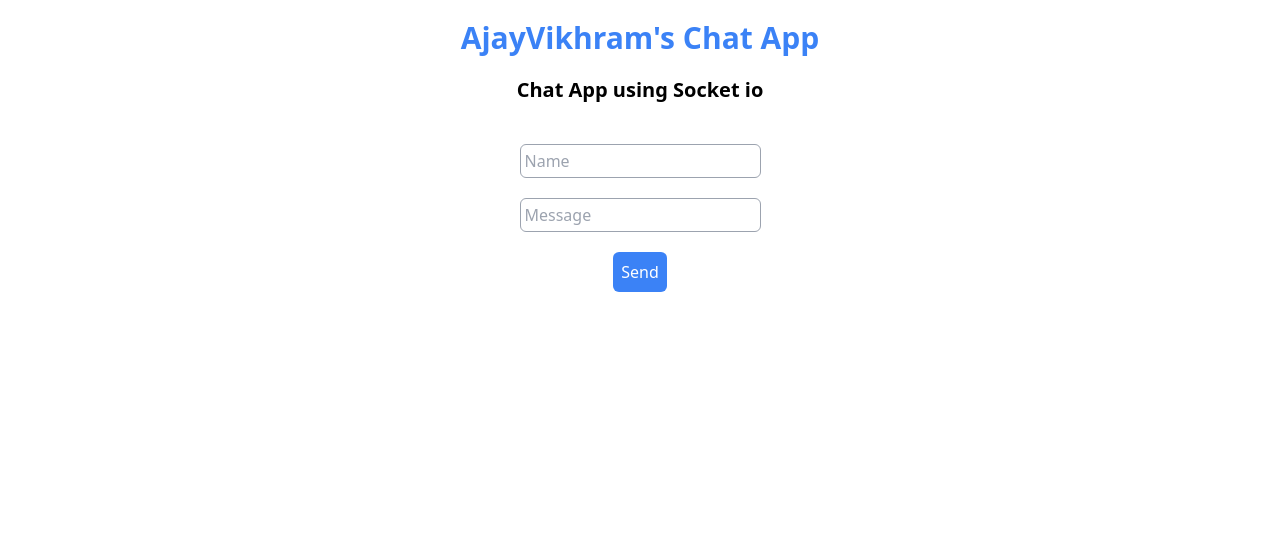
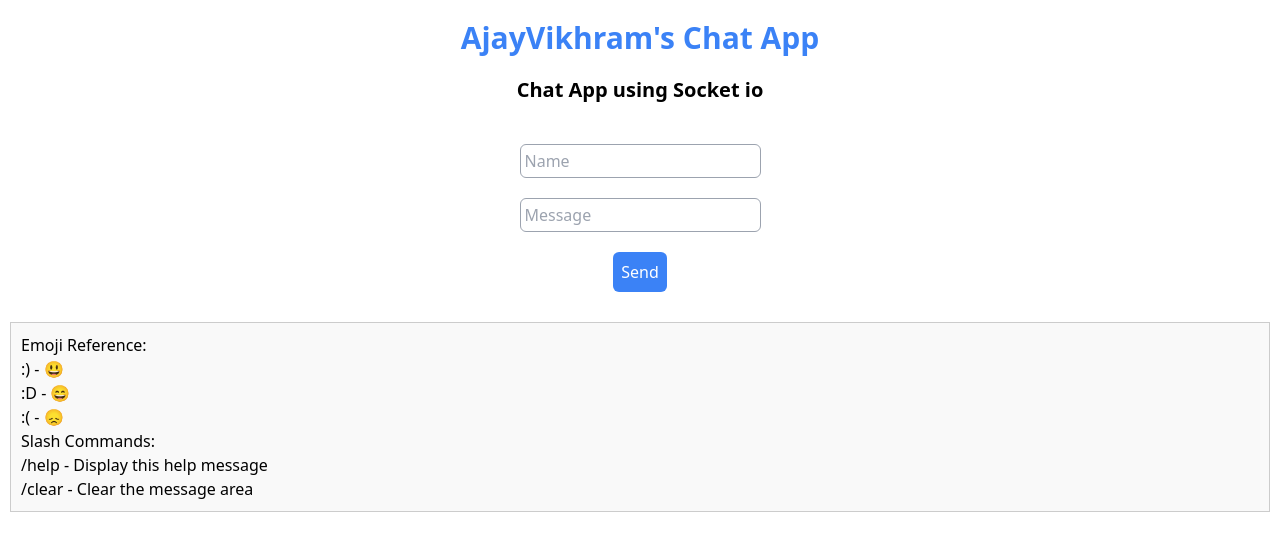
Before and after one commit to freescetic/sca, a website: page index.html in a window 1280 px wide. Drawn offline with nearby package versions, Linux system fonts and the light colour scheme; no server answers.

Commit message:
sixth commit

```diff
--- a/index.html
+++ b/index.html
@@ -4,6 +4,15 @@
 <head>
     <title>Chat app using Socket IO and Node JS</title>
     <script src="https://cdn.tailwindcss.com"></script>
+	<style>
+        /* Style for the emoji reference box */
+        #emojiReference {
+            border: 1px solid #ccc;
+            padding: 10px;
+            margin: 10px;
+            background-color: #f9f9f9;
+        }
+    </style>
 </head>
 
 <body>
@@ -21,6 +30,16 @@
         <button class="bg-blue-500 rounded-md p-2 text-white mt-5">Send</button>
     </form>
     <div class="flex flex-col justify-center items-center mt-5" id="messageArea">
+    </div>
+	<div id="emojiReference">
+        <h3>Emoji Reference:</h3>
+        <p>:) - 😃</p>
+        <p>:D - 😄</p>
+        <p>:( - 😞</p>
+		<h3>Slash Commands:</h3>
+		<p>/help - Display this help message</p>
+		<p>/clear - Clear the message area</p>
+        <!-- Add more emoji mappings here -->
     </div>
 </body>
 <script src="/socket.io/socket.io.js"></script>
```
